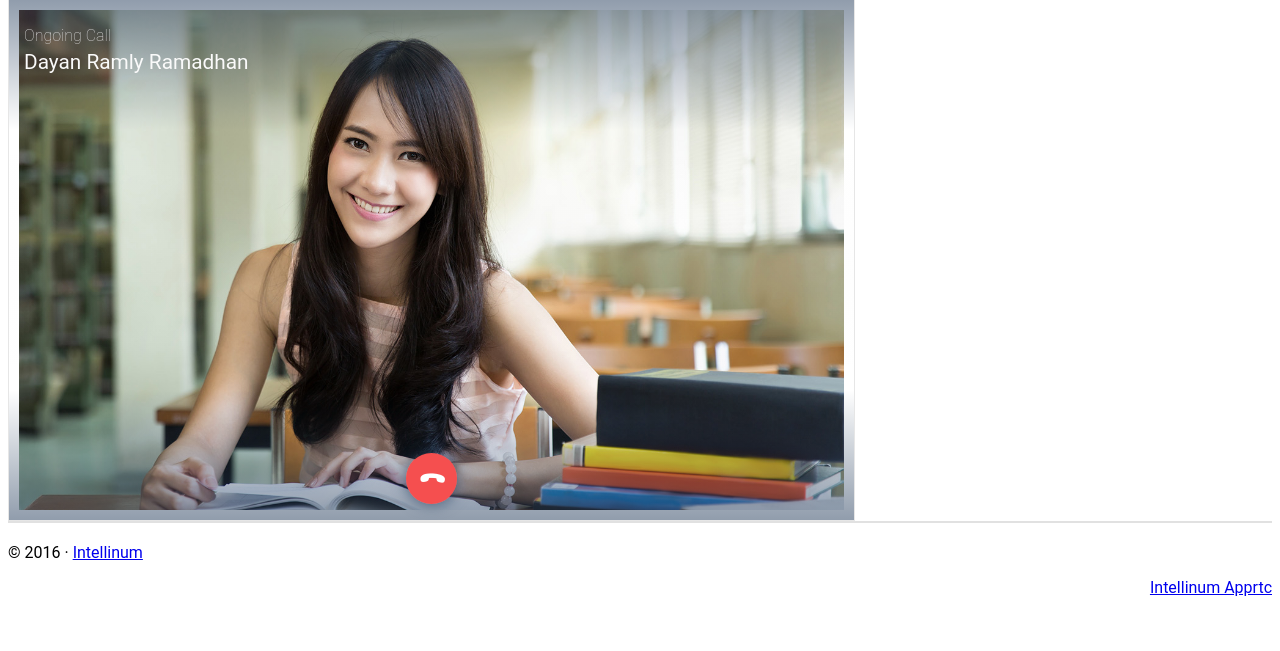
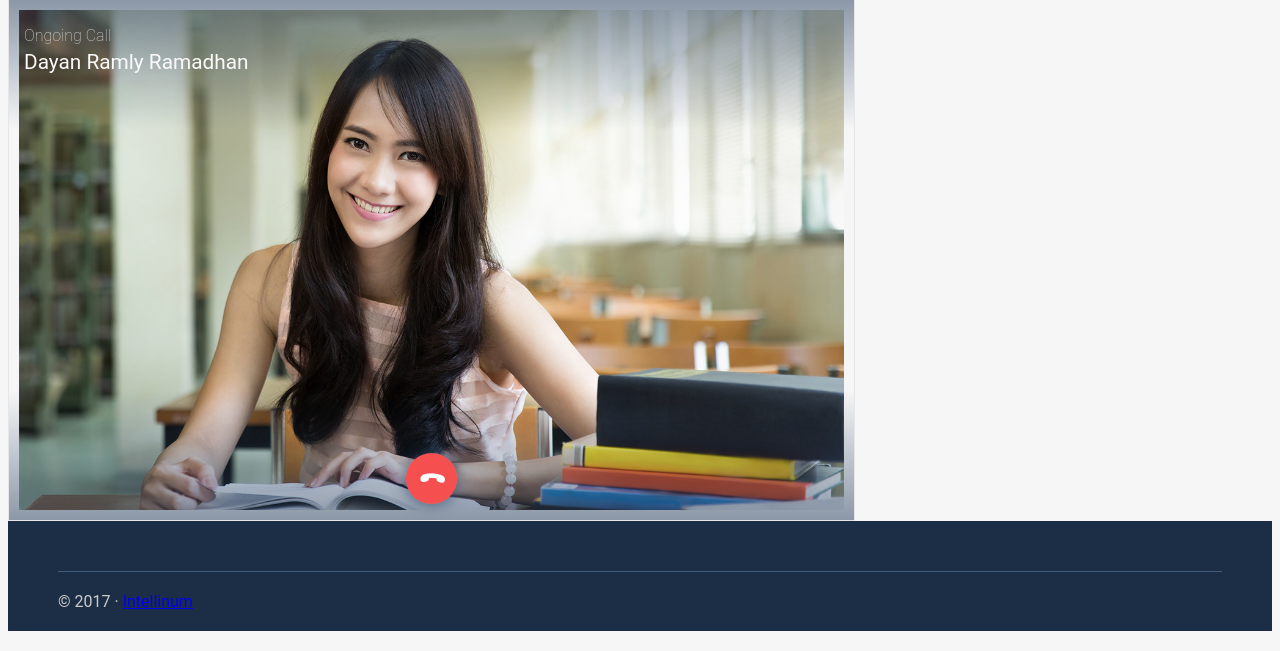
Before and after one commit to dayanramly/AppRTC, a PHP site: page /index.html in a window 1280 px wide. Shown: the part 1139-1790 px from the top of the page. Run offline with PHP 8.4, Linux system fonts and the light colour scheme; style sheets or scripts are compiled from the project's sources; some web fonts are replaced.

Commit message:
change footer and login design

```diff
--- a/index.html
+++ b/index.html
@@ -189,18 +189,30 @@
 			</div>
 		</div>
 
-		<!-- footer section -->
-		<div class="row footer-page">
-			<div class="col-md-6 footer-info">
-				© 2016 · <a href="http://intellinum.com">Intellinum</a>
+	</div>
+	<!-- footer section -->
+	<footer class="container-fluid footer-section">
+<!-- 		<div class="row footer-page">
+			<div class="col-md-6">
+				<span class="footer-page-img">
+					<img src="dist/img/intellinum-logo-white.png">
+				</span>
+				<div class="footer-page-text">
+				<p>Video chat from intellinum. We serve the best user interface for you to keep contact to other. Lorem ipsum dolor sit amet, consectetur adipiscing elit, sed do eiusmod tempor incididunt ut labore et dolore magna aliqua.</p>
+				</div>
 			</div>
-			<div class="col-md-6 footer-link">
+			<div class="col-md-6">
 				<ul>
 					<li><a href="#">Intellinum Apprtc</a></li>
 				</ul>
 			</div>
+		</div> -->
+		<div class="row footer-copyright">
+			<div class="col-md-12 text-center">
+				© 2017 · <a href="http://intellinum.com">Intellinum</a>
+			</div>
 		</div>
-	</div>
+	</footer>
 	<script type="text/javascript" src="dist/scripts/scripts.min.js"></script>
 	<script type="text/javascript">
 		var chatWindow;
--- a/src/scss/partials/_color.scss
+++ b/src/scss/partials/_color.scss
@@ -1,4 +1,5 @@
 $dark-blue: #1c2e45;
+$light-blue: #3069b1;
 $primary-red: #d74141; //primary
 $primary-blue: #4183d7; //primary blue
 $primary-half-blue: #a0c1eb; //Half blue
--- a/src/scss/partials/_default.scss
+++ b/src/scss/partials/_default.scss
@@ -1,4 +1,4 @@
-logo.png.bgr-grey{
+.bgr-grey{
 	background: $primary-grey-background;
 }
 .navbar-default{
@@ -72,7 +72,7 @@ logo.png.bgr-grey{
 					color: $white;
 					&:focus, &:hover{
 						color: $white;
-						background: darken($primary-red, 10%)
+						background: lighten($dark-blue, 10%)
 					}
 				}
 				.dropdown-menu{
@@ -100,35 +100,65 @@ logo.png.bgr-grey{
 	border-radius: 100%;
 	margin: 0 auto;
 }
-.footer-page{
-	border-top: 2px solid $grey-border-bottom;
-	padding-top: 20px;
-	border-top: 2px solid #e1e1e1;
-	padding-bottom: 30px;
-	.footer-info{
-
-	}
-	.footer-link{
-		text-align: right;
-		ul>li{
-			display: inline-block;
-			&:before{
-				content: "\2022";
-				padding-right: 5px;
-				color: #aaa;
-				font-size: 0.8em;
+.footer-section{
+	background-color: $dark-blue;
+	padding: 50px 50px 20px;
+	.footer-page{
+		padding-bottom: 40px;
+		.footer-page-img{
+			display: table-cell;
+			vertical-align: middle;
+			img{
+				height: 80px;
 			}
-			&:first-child{
-				&:before{
-					content: " ";
-				}
-			}
-			a{
-
+		}
+		.footer-page-text{
+			display: table-cell;
+			vertical-align: middle;
+			padding-left: 40px;
+			padding-right: 40px;
+			p{
+				color: $grey-search-color;
+				font-size: 13px;
+				line-height: 1.6;
 			}
 		}
 	}
+	.footer-copyright{
+		padding-top: 20px;
+		border-top: 1px solid #425b7b;
+		color: $grey-search-color;
+	}
 }
+// .footer-page{
+// 	border-top: 2px solid $grey-border-bottom;
+// 	padding-top: 20px;
+// 	border-top: 2px solid #e1e1e1;
+// 	padding-bottom: 30px;
+// 	.footer-info{
+
+// 	}
+// 	.footer-link{
+// 		text-align: right;
+// 		ul>li{
+// 			display: inline-block;
+// 			&:before{
+// 				content: "\2022";
+// 				padding-right: 5px;
+// 				color: #aaa;
+// 				font-size: 0.8em;
+// 			}
+// 			&:first-child{
+// 				&:before{
+// 					content: " ";
+// 				}
+// 			}
+// 			a{
+
+// 			}
+// 		}
+// 	}
+// }
 
 // responsive content
 @media (max-width: $screen-xs-max){
--- a/src/scss/partials/_login-v1.scss
+++ b/src/scss/partials/_login-v1.scss
@@ -1,5 +1,5 @@
 .login-v1{
-	background: $primary-red;
+	background: $light-blue;
 	color: $white;
 	.box-form{
 		.col-md-3{
@@ -63,7 +63,7 @@
 			}
 		}
 		.col-md-9{
-			background: $primary-red;
+			background: $light-blue;
 			height: 100vh;
 			padding: 0;
 			// z-index: -1;
```
Also changed, not shown: dist/css/custom.min.css.
